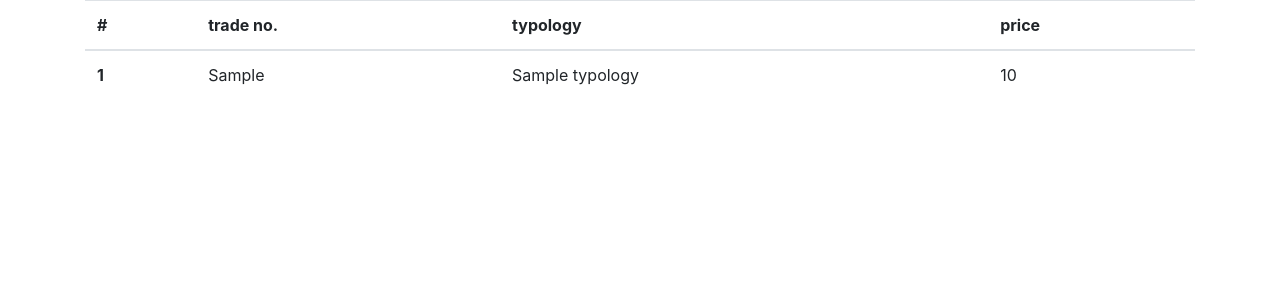
After one commit to urbansan/mx_sim, a Python web app: template frontend/templates/list_trades.html in a window 1280 px wide. The commit adds this page. Shown: the top 300 px of the page. Run offline with Jinja, Linux system fonts and the light colour scheme; the template is opened without the code that fills it: most values are stand-ins (such as "Sample title", 1, 10 or a date in 2020); some libraries are stand-ins or nearby versions.

Commit message:
frontend: basic trade list implemented

```diff
--- a/frontend/__init__.py
+++ b/frontend/__init__.py
@@ -9,3 +9,9 @@ frontend_app = Blueprint('frontend', __name__,
 def home():
     return  render_template('home.html',
                             data={'given_name': 'currently in home'})
+
+@frontend_app.route('/trade_list')
+def list_trades():
+    trades = {'13413134': {'typology': 'spot', 'price': 400},
+              '92314124': {'typology': 'outright', 'price': 3000}}
+    return render_template('list_trades.html', trades=trades)
--- /dev/null
+++ b/frontend/templates/base.html
@@ -0,0 +1,15 @@
+<!DOCTYPE html>
+<html lang="en">
+<head>
+    <meta charset="UTF-8">
+    <title>MX_SIM</title>
+<!--    <link href="https://code.jquery.com/jquery-3.3.1.min.js"/>-->
+    <link rel="stylesheet" href="https://stackpath.bootstrapcdn.com/bootstrap/4.3.1/css/bootstrap.min.css" integrity="sha384-ggOyR0iXCbMQv3Xipma34MD+dH/1fQ784/j6cY/iJTQUOhcWr7x9JvoRxT2MZw1T" crossorigin="anonymous">
+</head>
+<body>
+{% block content %}
+{% endblock%}
+
+
+</body>
+</html>
--- /dev/null
+++ b/frontend/templates/list_trades.html
@@ -0,0 +1,27 @@
+{% extends "base.html" %}
+{% block content %}
+<div class="container">
+
+
+<table class="table">
+  <thead>
+    <tr>
+      <th scope="col">#</th>
+      <th scope="col">trade no.</th>
+      <th scope="col">typology</th>
+        <th scope="col">price</th>
+    </tr>
+  </thead>
+    <tbody>
+{% for trade_no, data in trades.items() %}
+    <tr>
+      <th scope="row">{{ loop.index }}</th>
+        <td>{{ trade_no }}</td>
+        <td>{{ data.typology }}</td>
+        <td>{{ data.price }}</td>
+    </tr>
+{% endfor %}
+  </tbody>
+</table>
+    </div>
+{% endblock%}
```
Also changed, not shown: frontend/templates/home.html (+4 -12 lines).
